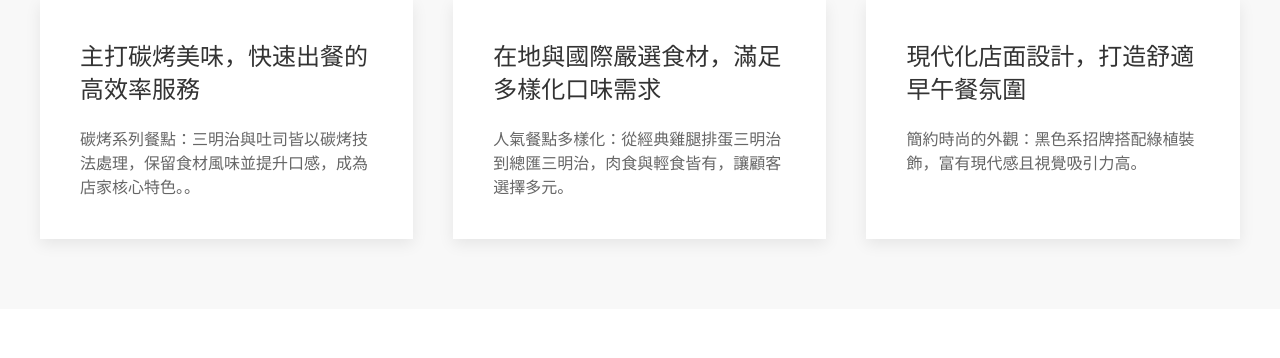
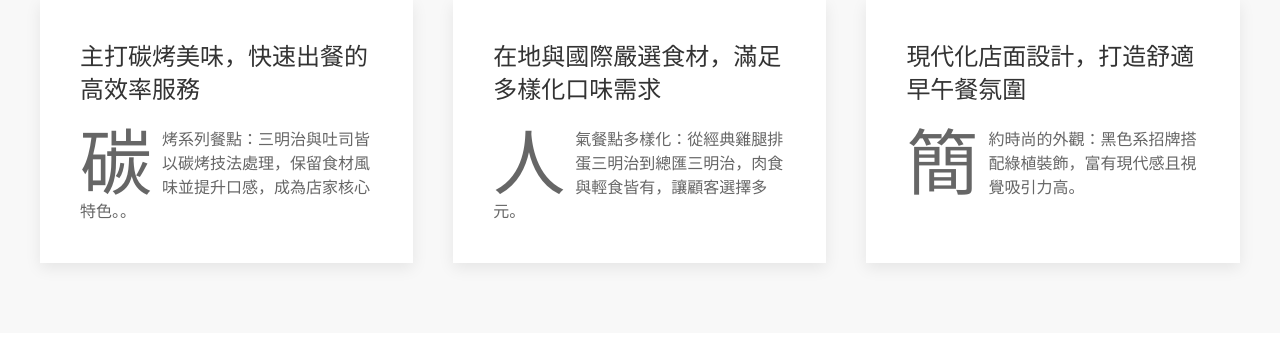
Before and after one commit to Emily07050/Emily07050.github.io, a plain HTML site: page index.html in a window 1280 px wide. Shown: the part 262-620 px from the top of the page. Drawn offline with nearby package versions, Linux system fonts and the light colour scheme.

Commit message:
Add files via upload

```diff
--- a/index.html
+++ b/index.html
@@ -7,7 +7,7 @@
     <link rel="stylesheet" href="https://cdn.jsdelivr.net/npm/uikit@3.16.20/dist/css/uikit.min.css">
 </head>
 <body>
-    <header class="uk-background-muted uk-padding-small">
+    <header class="uk-background-muted uk-padding-small" uk-sticky="offset: 0">
         <div class="uk-container">
             <div class="uk-flex uk-flex-middle uk-flex-between">
                 <!-- Logo Section -->
@@ -58,19 +58,19 @@
                 <div>
                     <div class="uk-card uk-card-default uk-card-body">
                         <h3 class="uk-card-title">主打碳烤美味，快速出餐的高效率服務</h3>
-                        <p>碳烤系列餐點：三明治與吐司皆以碳烤技法處理，保留食材風味並提升口感，成為店家核心特色。。</p>
+                        <p class="uk-dropcap">碳烤系列餐點：三明治與吐司皆以碳烤技法處理，保留食材風味並提升口感，成為店家核心特色。。</p>
                     </div>
                 </div>
                 <div>
                     <div class="uk-card uk-card-default uk-card-body">
                         <h3 class="uk-card-title">在地與國際嚴選食材，滿足多樣化口味需求</h3>
-                        <p>人氣餐點多樣化：從經典雞腿排蛋三明治到總匯三明治，肉食與輕食皆有，讓顧客選擇多元。</p>
+                        <p class="uk-dropcap">人氣餐點多樣化：從經典雞腿排蛋三明治到總匯三明治，肉食與輕食皆有，讓顧客選擇多元。</p>
                     </div>
                 </div>
                 <div>
                     <div class="uk-card uk-card-default uk-card-body">
                         <h3 class="uk-card-title">現代化店面設計，打造舒適早午餐氛圍</h3>
-                        <p>簡約時尚的外觀：黑色系招牌搭配綠植裝飾，富有現代感且視覺吸引力高。</p>
+                        <p class="uk-dropcap">簡約時尚的外觀：黑色系招牌搭配綠植裝飾，富有現代感且視覺吸引力高。</p>
                     </div>
                 </div>
             </div>
@@ -125,7 +125,7 @@
             </div>
         </div>
     </section>
-
+    <iframe width="560" height="315" src="https://www.youtube.com/embed/4Nf0KWeaKNg?si=_wVS-6Pg6t4cs3X7&amp;start=417" title="YouTube video player" frameborder="0" allow="accelerometer; autoplay; clipboard-write; encrypted-media; gyroscope; picture-in-picture; web-share" referrerpolicy="strict-origin-when-cross-origin" allowfullscreen></iframe>
     <!-- Footer Section -->
     <footer class="uk-section uk-section-secondary uk-light uk-padding-small">
         <div class="uk-container">
```
Also changed, not shown: contact.html (+1 -0 lines).
